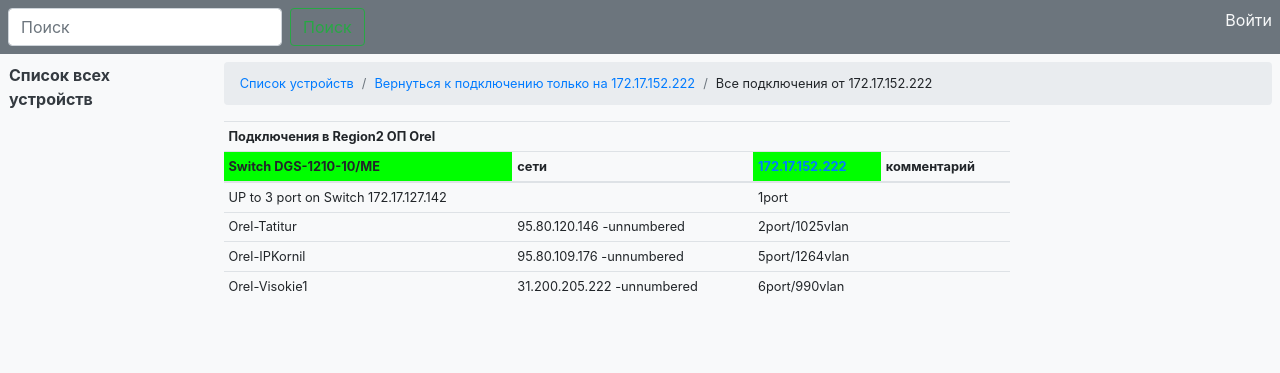
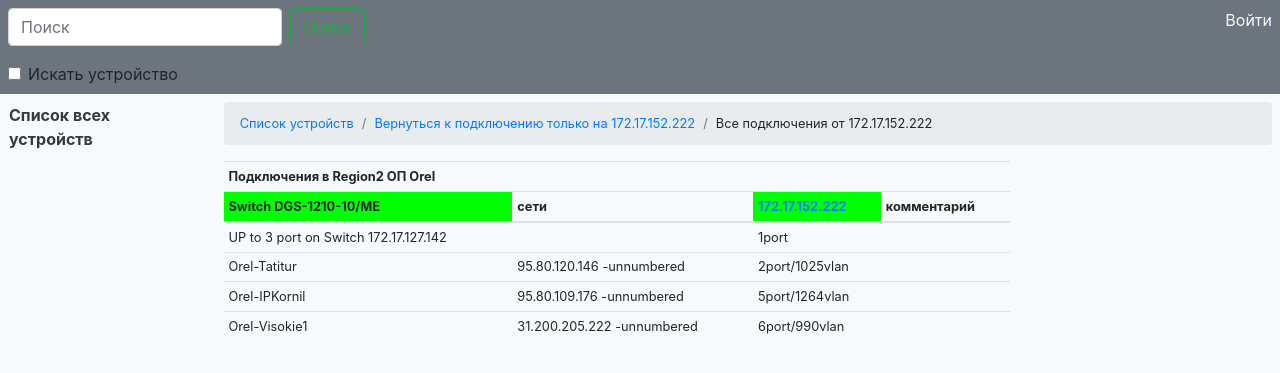
Before and after one commit to rvfedorin/mywork, a Django app: page /connection/1/all_connection in a window 1280 px wide. Shown: the top 373 px of the page. Run offline with Django 3.2, Linux system fonts and the light colour scheme; data comes from the database, SQL or seed files in the repository; both versions use the stored data as it was after the commit; some libraries are stand-ins or nearby versions.

Commit message:
checkbox

```diff
--- a/intranet/intranet/models_device/views.py
+++ b/intranet/intranet/models_device/views.py
@@ -24,7 +24,7 @@ class PathToCityMixin(ContextMixin):
 
 
     def _city(self):
-        search_query = self.request.GET.get('search', '')
+        search_query = self.request.GET.get('search', '').strip()
         result = []
         result_search = []
         try:
@@ -44,7 +44,7 @@ class PathToCityMixin(ContextMixin):
 
     def _region(self):
         reg_id = Cities.get_reg_id(self.kwargs["region"])
-        search_query = self.request.GET.get('search', '')
+        search_query = self.request.GET.get('search', '').strip()
         result = []
         all_dev = []
         result_search = []
@@ -64,7 +64,7 @@ class PathToCityMixin(ContextMixin):
 
 
     def _all_dev(self):
-        search_query = self.request.GET.get('search', '')
+        search_query = self.request.GET.get('search', '').strip()
         result = []
         if search_query:
             result_search = ConnectionOnDevice.objects.filter(connected__icontains=search_query)
--- a/intranet/intranet/templates/base.html
+++ b/intranet/intranet/templates/base.html
@@ -24,10 +24,19 @@
                 <form class="form-inline mt-2 mt-md-0" action="{% url 'dev_list_region' region %}">
               {% endif %}
             {% else %}
-            <form class="form-inline mt-2 mt-md-0" action="{% url 'dev_list' %}">
+            <form action="{% url 'dev_list' %}">
             {% endif %}
-              <input class="form-control mr-sm-2" type="text" placeholder="Поиск" aria-label="Search" name="search">
-              <button class="btn btn-outline-success my-2 my-sm-0" type="submit">Поиск</button>
+            <div class="form-group form-inline mt-2 mt-md-0">
+                <input class="form-control mr-sm-2" type="text" placeholder="Поиск" aria-label="Search" name="search">
+                <button class="btn btn-outline-success my-2 my-sm-0" type="submit">Поиск</button>
+            </div>
+            <div class="form-group  my-sm-0">
+              <div class="form-check">
+                <input class="form-check-input" type="checkbox" id="gridCheck">
+                <label class="form-check-label" for="gridCheck">Искать устройство</label>
+              </div>
+            </div>
+
             </form>
           </div>
           <div class="col" align="right">
```
Also changed, not shown: intranet/intranet/db.sqlite3.
